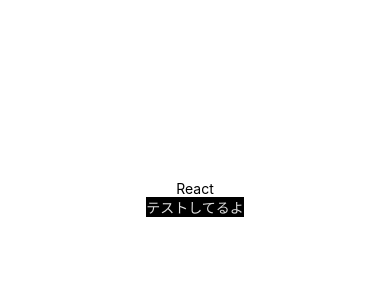
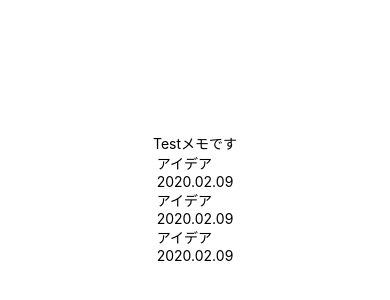
Before and after one commit to yuokawara/React_study, a React Native app: screen / in a window 390 px wide. Shown: the part 224-524 px from the top of the page. Built offline with nearby package versions, Linux system fonts and the light colour scheme.

Commit message:
React練習 App制作中 20200209

```diff
--- a/App.js
+++ b/App.js
@@ -7,8 +7,35 @@ export default class App extends React.Component {
   render() {
     return (
       <View style={styles.container}>
-        <Text>React</Text>
-        <BodyText>テストしてるよ</BodyText>
+
+      {/* 上部バー */}
+        <View style={styles.appber}>
+          <View>
+            <Text>Testメモです</Text>
+          </View>
+        </View>
+
+      {/* メモBody */}
+        <View style={styles.memoList}>
+          <View style={styles.memoListItem}>
+            <Text style={styles.memoTitle}>アイデア</Text>
+            <Text style={styles.memoDate}>2020.02.09</Text>
+          </View>
+        </View>
+
+        <View style={styles.memoList}>
+          <View style={styles.memoListItem}>
+            <Text style={styles.memoTitle}>アイデア</Text>
+            <Text style={styles.memoDate}>2020.02.09</Text>
+          </View>
+        </View>
+
+        <View style={styles.memoList}>
+          <View style={styles.memoListItem}>
+            <Text style={styles.memoTitle}>アイデア</Text>
+            <Text style={styles.memoDate}>2020.02.09</Text>
+          </View>
+        </View>
       </View>
     );
   }
```
